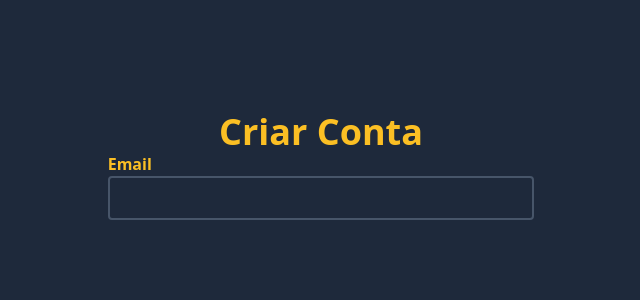
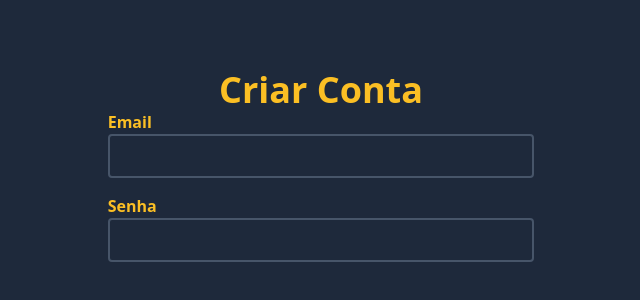
Before and after one commit to David-Santana98/senac-filmes, a Next.js app: page /registrar in a window 1280 px wide. Shown: the part 226-526 px from the top of the page, without its empty margins (319-959 px from the left). Built offline with nearby package versions, Linux system fonts and the light colour scheme.

Commit message:
criei campo de senha

```diff
--- a/src/pages/registrar.jsx
+++ b/src/pages/registrar.jsx
@@ -11,7 +11,14 @@ export default function Registrar() {
                 <label htmlFor="email" className="text-amber-400
                 font-bold">Email</label>
                 <input id="email" type="email" className="rounded border-2
-                text-white border-slate-600 bg-slate-800 p-2 mb-4"/>
+                text-white border-slate-600 bg-slate-800 p-2 mb-4
+                focus:border-amber-400 focus:outline-none"/>
+
+                <label htmlFor="senha" className="text-amber-400
+                font-bold">Senha</label>
+                <input id="senha" type="password" className="rounded border-2
+                text-white border-slate-600 bg-slate-800 p-2 mb-4
+                focus:border-amber-400 focus:outline-none"/>
             </form>
         </div>
     )
```
